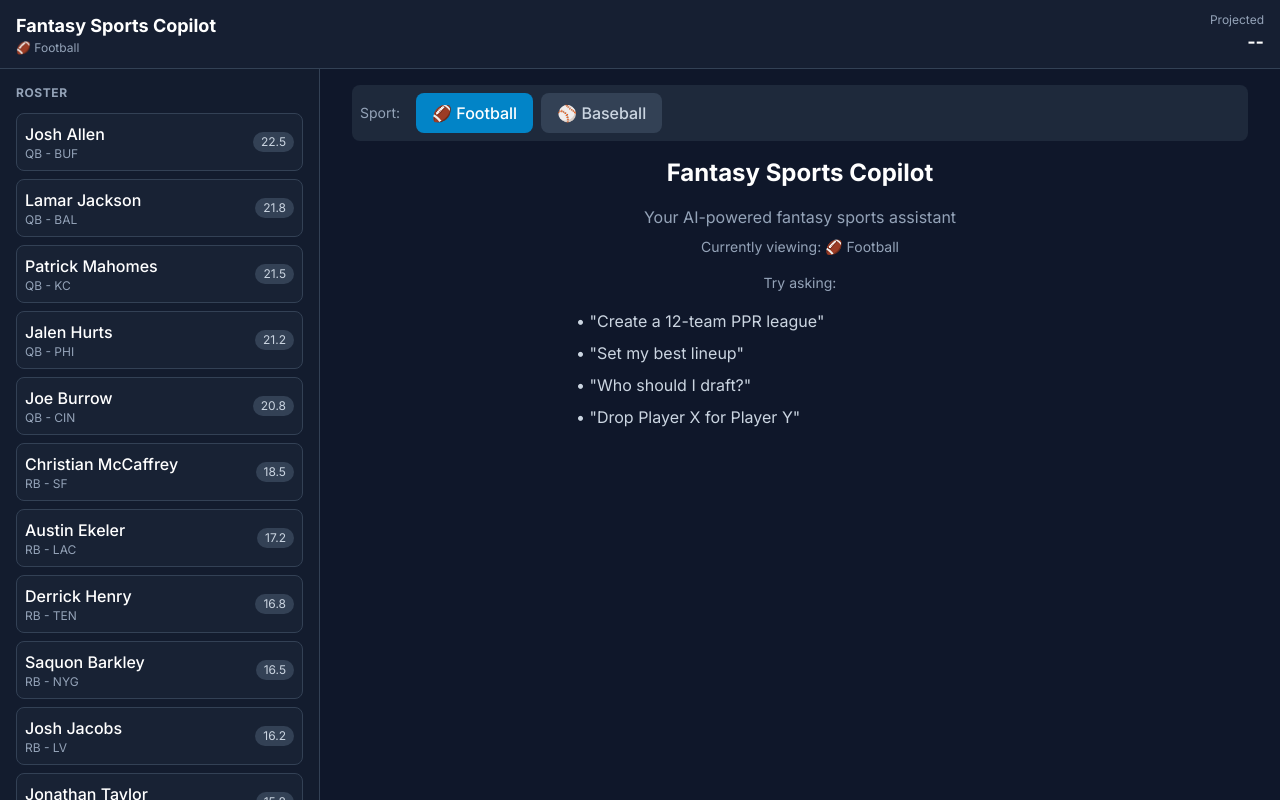
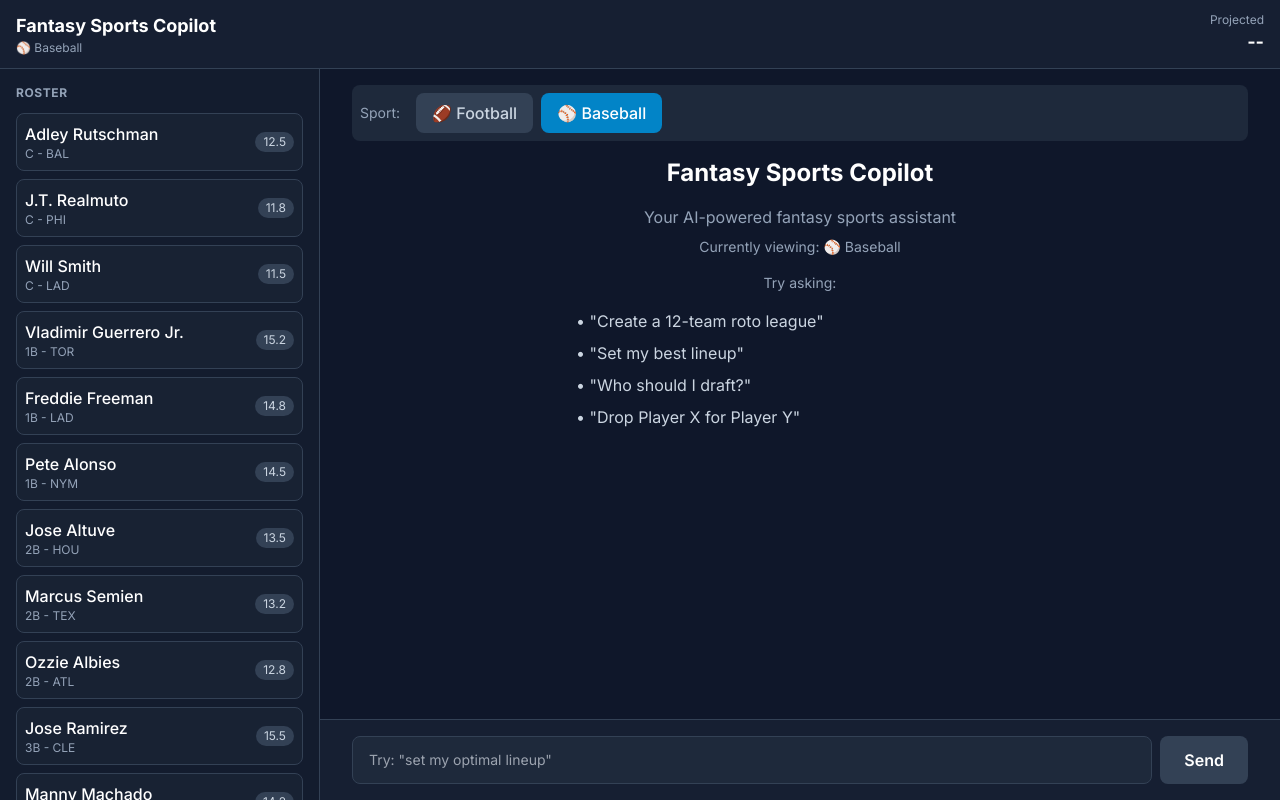
Before and after one commit to stevepessah/fantasy-sports-copilot, a Next.js app: page / in a window 1280 px wide. Shown: the top 800 px of the page. Built offline with nearby package versions, Linux system fonts and the light colour scheme.

Commit message:
Update sport setting to 'baseball' across chat and draft components, and adjust layout for chat interfaces

```diff
--- a/app/api/players/route.ts
+++ b/app/api/players/route.ts
@@ -10,7 +10,7 @@ export async function GET(request: NextRequest) {
     const { searchParams } = new URL(request.url)
     const position = searchParams.get('position')
     const search = searchParams.get('search')
-    const sport = (searchParams.get('sport') as Sport) || 'football'
+    const sport = (searchParams.get('sport') as Sport) || 'baseball'
 
     // Initialize data for the requested sport if not already done
     if (!initializedSports.has(sport)) {
--- a/components/ChatInterface.tsx
+++ b/components/ChatInterface.tsx
@@ -14,7 +14,7 @@ export default function ChatInterface({ leagueId, userId, initialMessages = [] }
   const [messages, setMessages] = useState<ChatMessage[]>(initialMessages)
   const [input, setInput] = useState('')
   const [isLoading, setIsLoading] = useState(false)
-  const [currentSport, setCurrentSport] = useState<Sport>('football')
+  const [currentSport, setCurrentSport] = useState<Sport>('baseball')
   const messagesEndRef = useRef<HTMLDivElement>(null)
 
   const scrollToBottom = () => {
@@ -103,8 +103,8 @@ export default function ChatInterface({ leagueId, userId, initialMessages = [] }
   }
 
   return (
-    <div className="chat-container bg-slate-900 text-white">
-      <div className="chat-messages p-6 space-y-4">
+    <div className="h-screen bg-slate-900 text-white flex flex-col overflow-hidden">
+      <div className="chat-messages flex-1 overflow-y-auto p-6 space-y-4">
         <div className="max-w-4xl mx-auto">
           <SportToggle currentSport={currentSport} onSportChange={setCurrentSport} />
         </div>
--- a/components/DraftRoom.tsx
+++ b/components/DraftRoom.tsx
@@ -17,7 +17,7 @@ export default function DraftRoom({ leagueId, userId, teamId }: DraftRoomProps)
   const [isYourTurn, setIsYourTurn] = useState(false)
   const [league, setLeague] = useState<League | null>(null)
   const [draftAssistant, setDraftAssistant] = useState<string>('')
-  const [currentSport, setCurrentSport] = useState<Sport>('football')
+  const [currentSport, setCurrentSport] = useState<Sport>('baseball')
 
   useEffect(() => {
       loadDraftData()
--- a/components/EnhancedChatInterface.tsx
+++ b/components/EnhancedChatInterface.tsx
@@ -15,7 +15,7 @@ export default function EnhancedChatInterface({ leagueId, userId, initialMessage
   const [messages, setMessages] = useState<ChatMessage[]>(initialMessages)
   const [input, setInput] = useState('')
   const [isLoading, setIsLoading] = useState(false)
-  const [currentSport, setCurrentSport] = useState<Sport>('football')
+  const [currentSport, setCurrentSport] = useState<Sport>('baseball')
   const [mobilePanel, setMobilePanel] = useState<'chat' | 'roster'>('chat')
   const [roster, setRoster] = useState<Player[]>([])
   const [isNarrow, setIsNarrow] = useState(false)
@@ -157,7 +157,7 @@ export default function EnhancedChatInterface({ leagueId, userId, initialMessage
   ]
 
   return (
-    <div className="min-h-screen bg-slate-900 text-white flex flex-col">
+    <div className="h-screen bg-slate-900 text-white flex flex-col overflow-hidden">
       {/* Header */}
       <header className="px-4 py-3 border-b border-slate-700 bg-slate-800/50 flex justify-between items-center">
         <div className="min-w-0">
```
